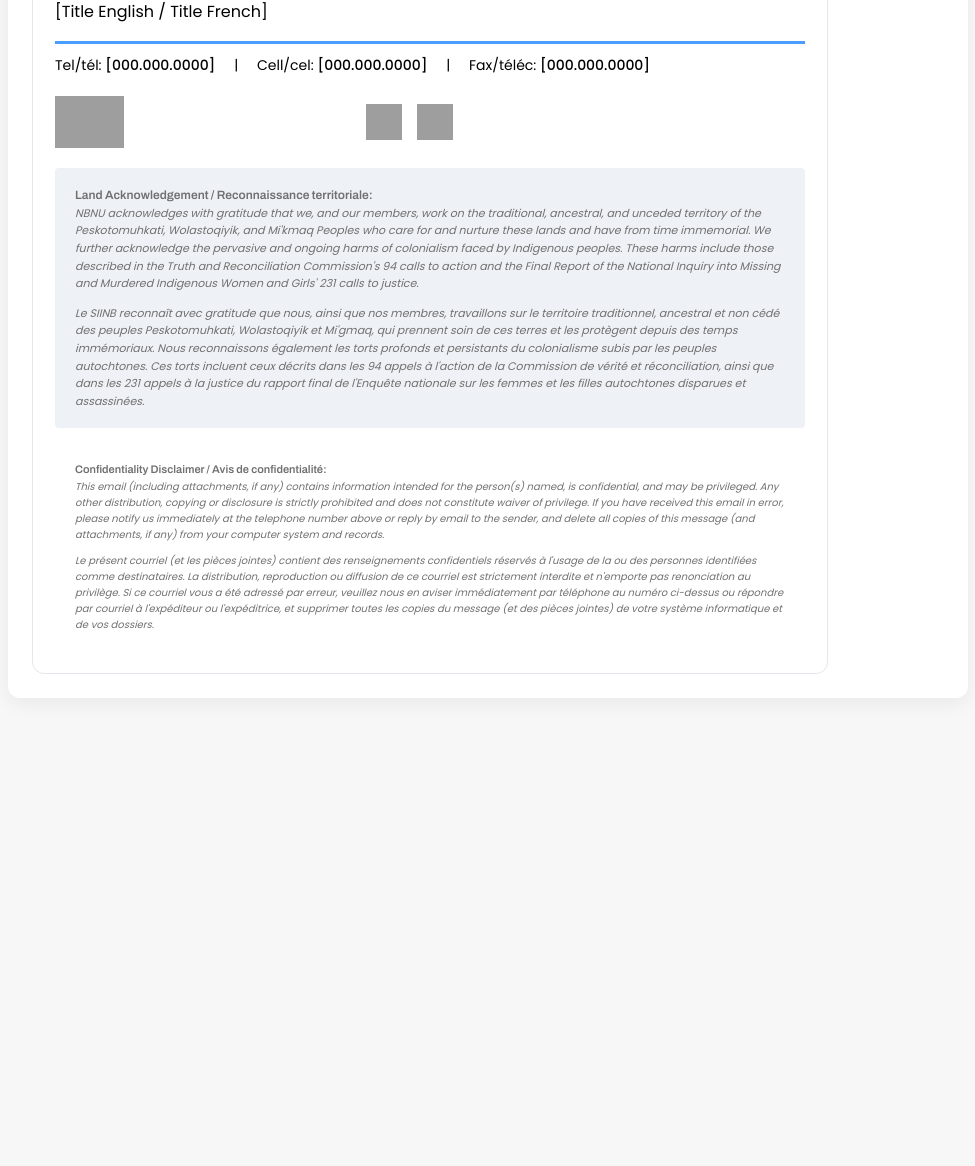
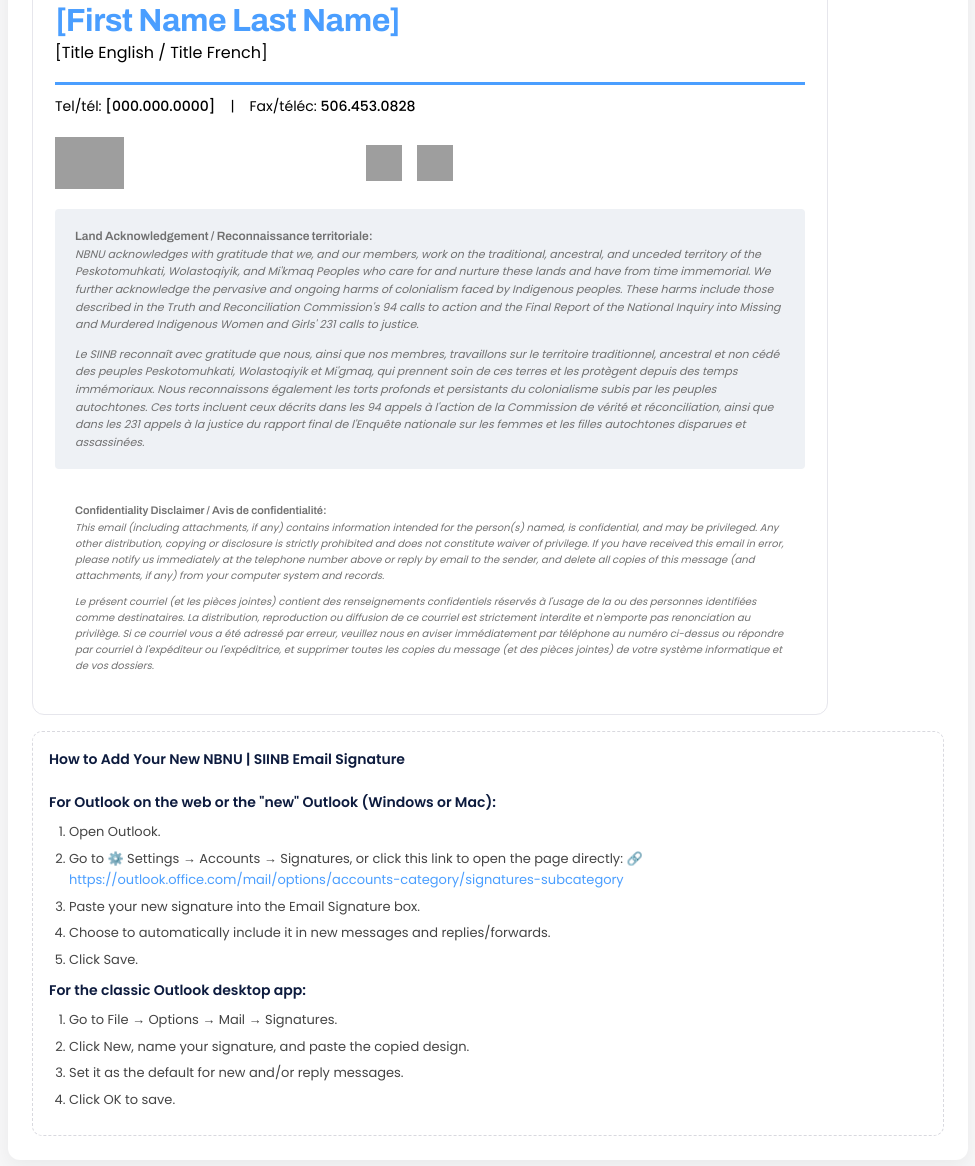
Before and after one commit to nbnusiinb/nbnu-signature-generator, a plain HTML site: page index.html in a window 1280 px wide. Shown: the part 514-1680 px from the top of the page, without its empty margins (152-1127 px from the left). Before the commit the page ends 1260 px from the top, so only its background shows below. Drawn offline with Linux system fonts and the light colour scheme; grey boxes are pictures that could not be loaded.

Commit message:
Update index.html

```diff
--- a/index.html
+++ b/index.html
@@ -22,8 +22,12 @@
     .ghost:hover{background:#f5f5f5}
     #preview{margin-top:24px;border:1px solid #e6e6ec;border-radius:12px;background:#fff;padding:22px;min-height:100px}
     .sig-canvas{max-width:750px}
-    .note{margin-top:16px;background:#fff;border:1px dashed #d9d9df;border-radius:10px;padding:12px;font-size:12px;color:#444}
-    .note b{color:#0D1B3E}
+    .note{margin-top:16px;background:#fff;border:1px dashed #d9d9df;border-radius:10px;padding:16px;font-size:13px;color:#444;line-height:1.6}
+    .note b{color:#0D1B3E;font-size:14px}
+    .note ol{margin:8px 0;padding-left:20px}
+    .note li{margin:6px 0}
+    .note a{color:var(--blue);text-decoration:none}
+    .note a:hover{text-decoration:underline}
     .toast{position:fixed;top:20px;right:20px;background:#10b981;color:#fff;padding:12px 20px;border-radius:8px;font-weight:600;opacity:0;transition:opacity 0.3s;z-index:1000}
     .toast.show{opacity:1}
   </style>
@@ -32,7 +36,7 @@
   <div class="wrap">
     <div class="card">
       <h1>NBNU | SIINB Signature Generator</h1>
-      <p>Fill in the fields. Click <b>Preview</b>, then <b>Copy Signature</b>. Paste into Outlook (File → Options → Mail → Signatures).</p>
+      <p>Fill in the fields. Click <b>Preview</b>, then <b>Copy Signature</b>.</p>
 
       <div class="grid">
         <div>
@@ -52,12 +56,8 @@
           <input id="tel" placeholder="e.g., 506.555.1234" />
         </div>
         <div>
-          <label for="cell">[000.000.0000] — Cell/cel</label>
-          <input id="cell" placeholder="e.g., 506.555.5678" />
-        </div>
-        <div>
-          <label for="fax">[000.000.0000] — Fax/téléc</label>
-          <input id="fax" placeholder="Optional" />
+          <label for="cell">[000.000.0000] — Cell/cel (optional)</label>
+          <input id="cell" placeholder="e.g., 506.555.5678 (optional)" />
         </div>
       </div>
 
@@ -67,8 +67,29 @@
         <button class="ghost" id="btnReset">Reset</button>
       </div>
 
+      <p>Follow the instructions below to install your signature.</p>
+
       <div id="preview" class="sig-canvas">
         <!-- Live signature preview renders here -->
+      </div>
+
+      <div class="note">
+        <b>How to Add Your New NBNU | SIINB Email Signature</b><br><br>
+        <b>For Outlook on the web or the "new" Outlook (Windows or Mac):</b>
+        <ol>
+          <li>Open Outlook.</li>
+          <li>Go to ⚙️ Settings → Accounts → Signatures, or click this link to open the page directly: 🔗 <a href="https://outlook.office.com/mail/options/accounts-category/signatures-subcategory" target="_blank">https://outlook.office.com/mail/options/accounts-category/signatures-subcategory</a></li>
+          <li>Paste your new signature into the Email Signature box.</li>
+          <li>Choose to automatically include it in new messages and replies/forwards.</li>
+          <li>Click Save.</li>
+        </ol>
+        <b>For the classic Outlook desktop app:</b>
+        <ol>
+          <li>Go to File → Options → Mail → Signatures.</li>
+          <li>Click New, name your signature, and paste the copied design.</li>
+          <li>Set it as the default for new and/or reply messages.</li>
+          <li>Click OK to save.</li>
+        </ol>
       </div>
     </div>
   </div>
@@ -100,8 +121,17 @@
       const pronText = pron ? ` <span style="font-family: 'Poppins', Arial, sans-serif; font-weight: 400; font-size: 18px; color: #000000; letter-spacing: 0;">(${escapeHTML(pron)})</span>` : '';
       const title = fields.title?.trim() || '[Title English / Title French]';
       const tel = fields.tel?.trim() || '[000.000.0000]';
-      const cell = fields.cell?.trim() || '[000.000.0000]';
-      const fax = fields.fax?.trim() || '[000.000.0000]';
+      const cell = fields.cell?.trim();
+      const fax = '506.453.0828';
+
+      // Build contact line with optional cell
+      let contactLine = `<span style="font-weight: 400;">Tel/tél:</span> <span style="font-weight: 500;">${escapeHTML(tel)}</span>`;
+
+      if (cell && cell !== '[000.000.0000]') {
+        contactLine += `<span style="margin: 0 15px;">|</span><span style="font-weight: 400;">Cell/cel:</span> <span style="font-weight: 500;">${escapeHTML(cell)}</span>`;
+      }
+
+      contactLine += `<span style="margin: 0 15px;">|</span><span style="font-weight: 400;">Fax/téléc:</span> <span style="font-weight: 500;">${fax}</span>`;
 
       return `
 <table cellpadding="0" cellspacing="0" border="0" style="max-width: 750px; font-family: 'Poppins', Arial, sans-serif; font-size: 14px; color: #1a1a1a; line-height: 1.5;">
@@ -123,11 +153,7 @@
   <tr>
     <td style="padding-bottom: 20px;">
       <div style="font-family: 'Poppins', Arial, sans-serif; font-size: 14px; color: #000000; line-height: 1.4;">
-        <span style="font-weight: 400;">Tel/tél:</span> <span style="font-weight: 500;">${escapeHTML(tel)}</span>
-        <span style="margin: 0 15px;">|</span>
-        <span style="font-weight: 400;">Cell/cel:</span> <span style="font-weight: 500;">${escapeHTML(cell)}</span>
-        <span style="margin: 0 15px;">|</span>
-        <span style="font-weight: 400;">Fax/téléc:</span> <span style="font-weight: 500;">${escapeHTML(fax)}</span>
+        ${contactLine}
       </div>
     </td>
   </tr>
@@ -182,8 +208,7 @@
         pronouns: document.getElementById('pronouns').value,
         title: document.getElementById('title').value,
         tel: document.getElementById('tel').value,
-        cell: document.getElementById('cell').value,
-        fax: document.getElementById('fax').value
+        cell: document.getElementById('cell').value
       };
     }
 
@@ -241,12 +266,11 @@
       document.getElementById('title').value = '';
       document.getElementById('tel').value = '';
       document.getElementById('cell').value = '';
-      document.getElementById('fax').value = '';
       document.getElementById('preview').innerHTML = '';
       showToast('✓ Form reset');
     });
 
-    // Auto-preview on initial load (optional)
+    // Auto-preview on initial load
     window.addEventListener('DOMContentLoaded', function() {
       const fields = getFields();
       document.getElementById('preview').innerHTML = sigHTML(fields);
```
